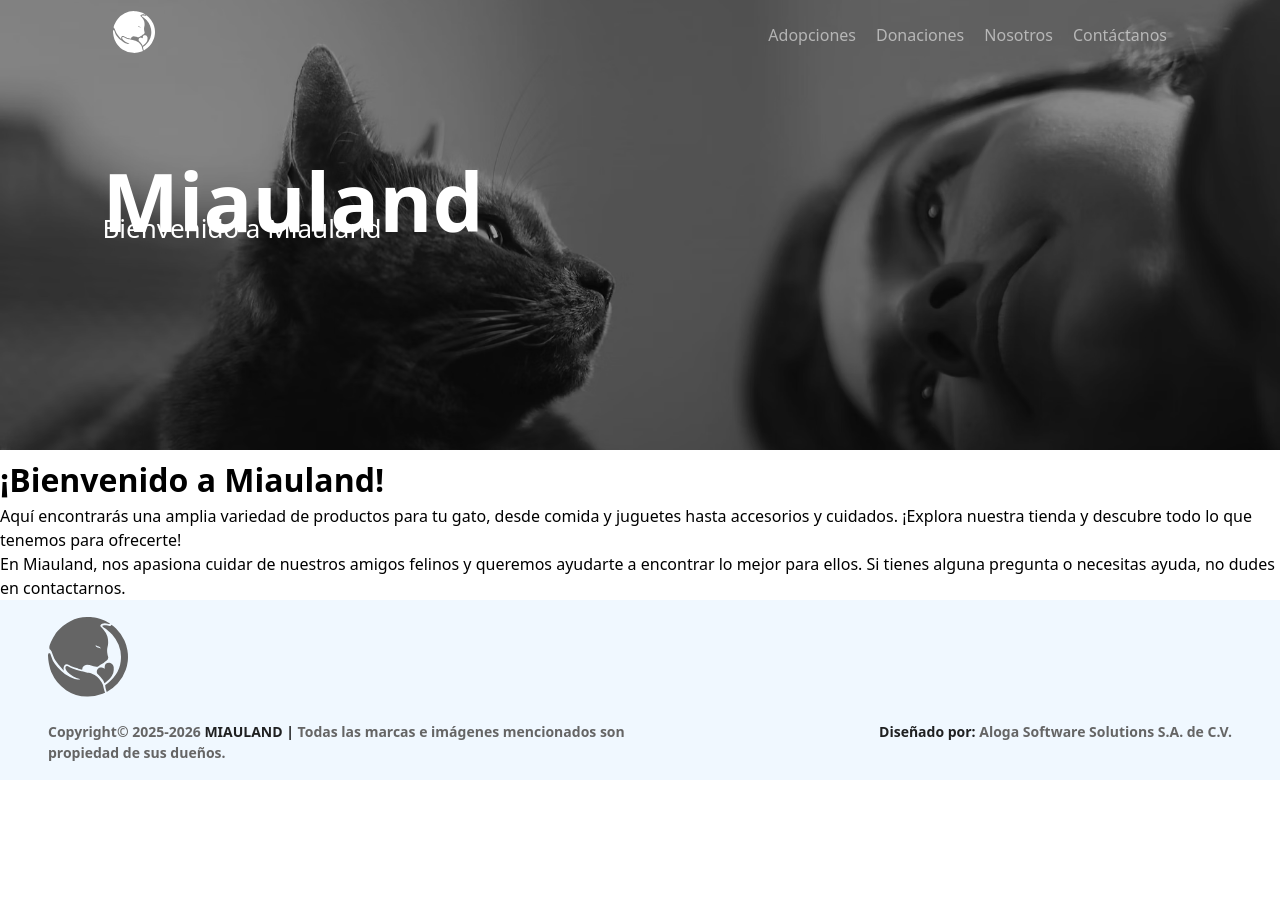
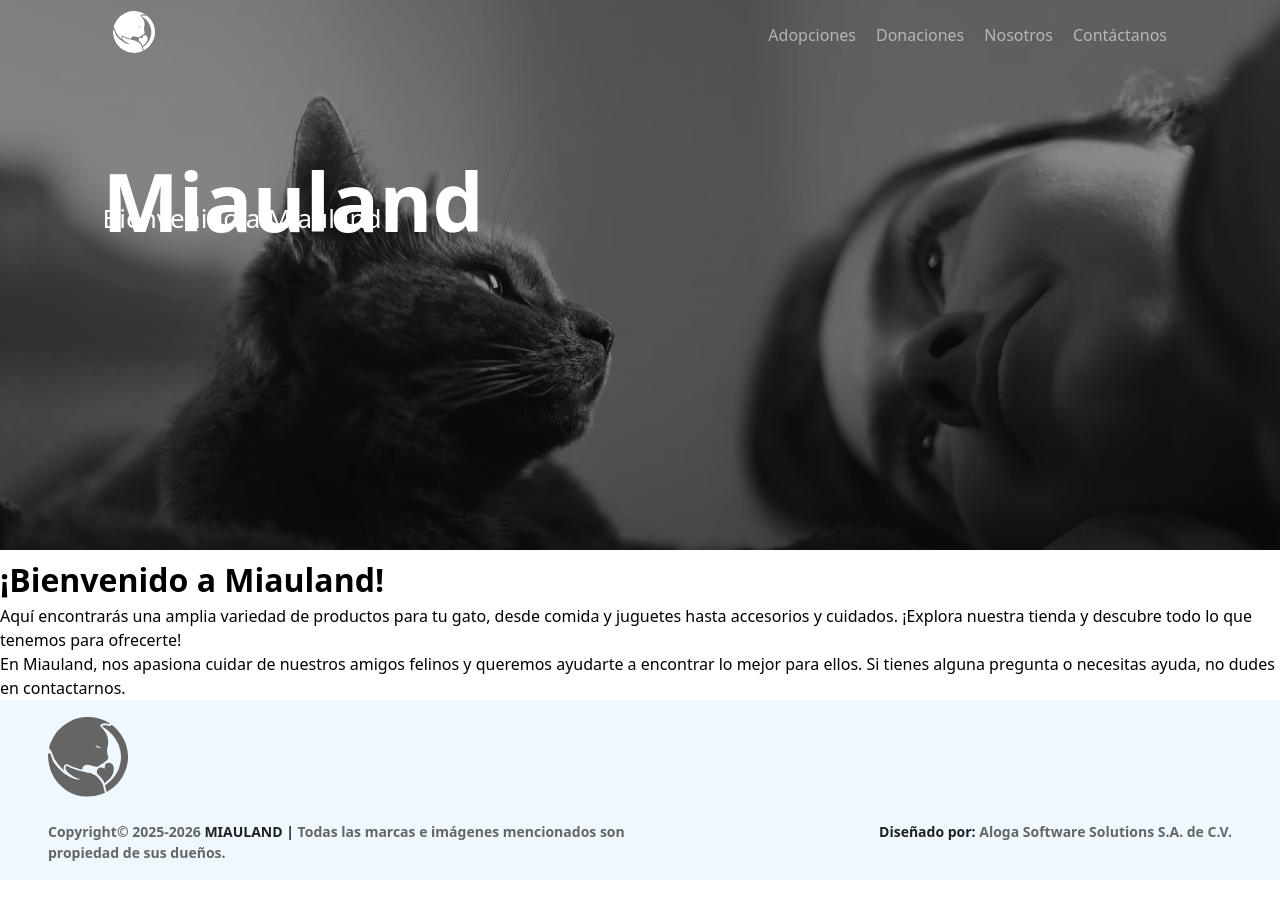
Before and after one commit to karinaRamirez24/miauland, a React (Vite) app: page /inicio in a window 1280 px wide. Shown: the top 918 px of the page. Before the commit the page ends 851 px from the top, so only its background shows below. Built offline with nearby package versions, Linux system fonts and the light colour scheme.

Commit message:
HEADER COMPLETO

```diff
--- a/index.html
+++ b/index.html
@@ -2,7 +2,7 @@
 <html lang="en">
   <head>
     <meta charset="UTF-8" />
-    <link rel="icon" type="image/svg+xml" href="/src/Assets/Icons/Miauland.jsx" />
+    <link rel="icon" type="image/svg+xml" href="/src/Assets/imagenes/Miauland.png" />
     <meta name="viewport" content="width=device-width, initial-scale=1.0" />
     <title>Miauland</title>
   </head>
--- a/src/Components/Header/Header.css
+++ b/src/Components/Header/Header.css
@@ -146,6 +146,15 @@
         display: none;
     }
 
+    .header__expanded-menu-a {
+        font-size: 14px;
+    }
+
+    .header__dropdown-icon {
+        width: 22px !important;
+        height: 22px !important;
+    }
+
     .header__dropdown-menu {
         width: 70%;
     }
@@ -170,6 +179,15 @@
         display: none;
     }
 
+    .header__expanded-menu-a {
+        font-size: 17px;
+    }
+
+    .header__dropdown-icon {
+        width: 25px !important;
+        height: 25px !important;
+    }
+
     .header__dropdown-menu {
         width: 65%;
     }
@@ -188,6 +206,15 @@
     .header__menu-button {
         display: block;
         order: 0;
+    }
+
+    .header__expanded-menu-a {
+        font-size: 20px;
+    }
+
+    .header__dropdown-icon {
+        width: 27px !important;
+        height: 27px !important;
     }
 
     .header__nav-list {
@@ -209,6 +236,16 @@
         display: block;
         order: 0;
     }
+
+    .header__expanded-menu-a {
+        font-size: 23px;
+    }
+
+    .header__dropdown-icon {
+        width: 30px !important;
+        height: 30px !important;
+    }
+
 
     .header__nav-list {
         display: none;
--- a/src/Components/MainImage/MainImage.css
+++ b/src/Components/MainImage/MainImage.css
@@ -59,8 +59,8 @@
     }
 
     .overlaySecond {
-        width: 70%;
-        top: 250px;
+        width: 75%;
+        top: 240px;
     }
 }
 
@@ -68,6 +68,10 @@
 @media (min-width: 480px) {
     .textMain {
         font-size: 54px;
+    }
+
+    .imageMain {
+        height: 500px;
     }
 
     .textSecond {
@@ -79,6 +83,10 @@
 @media (min-width: 600px) {
     .textMain {
         font-size: 63px;
+    }
+
+    .imageMain {
+        height: 550px;
     }
 
     .textSecond {
--- a/src/Pages/Adoptions/Adoptions.jsx
+++ b/src/Pages/Adoptions/Adoptions.jsx
@@ -1,6 +1,6 @@
 import React from 'react'
 import "./Adoptions.css"
-import imageHome from "../../Assets/imagenes/adoptionsThree.png";
+import imageHome from "../../Assets/imagenes/donationTwo.png";
 import MainImage from '../../Components/MainImage/MainImage';
 
 const Adoptions = () => {
--- a/src/Pages/ContactUs/ContactUs.jsx
+++ b/src/Pages/ContactUs/ContactUs.jsx
@@ -1,6 +1,6 @@
 import React from 'react'
 import "./ContactUs.css"
-import imageHome from "../../Assets/imagenes/adoptionsThree.png";
+import imageHome from "../../Assets/imagenes/catFlower.jpg";
 import MainImage from '../../Components/MainImage/MainImage';
 
 const ContactUs = () => {
--- a/src/Pages/Donations/Donations.jsx
+++ b/src/Pages/Donations/Donations.jsx
@@ -1,11 +1,11 @@
 import React from 'react'
-import imageHome from "../../Assets/imagenes/donationTwo.png";
+import imageHome from "../../Assets/imagenes/cathand.jpg";
 import MainImage from '../../Components/MainImage/MainImage';
 
 const Donations = () => {
   return (
     <div>
-       <MainImage ruta={imageHome} textoPrincipal={"Donaciones"} subtitulo={"Receta secreta de la felicidad: una pizca de ternura, ronroneos, cuatro patitas suaves y un tierno maullo."}/>
+       <MainImage ruta={imageHome} textoPrincipal={"Donaciones"} subtitulo={"¡Huellas de amor, ronroneos de gratitud!"}/>
     </div>
   )
 }
```
